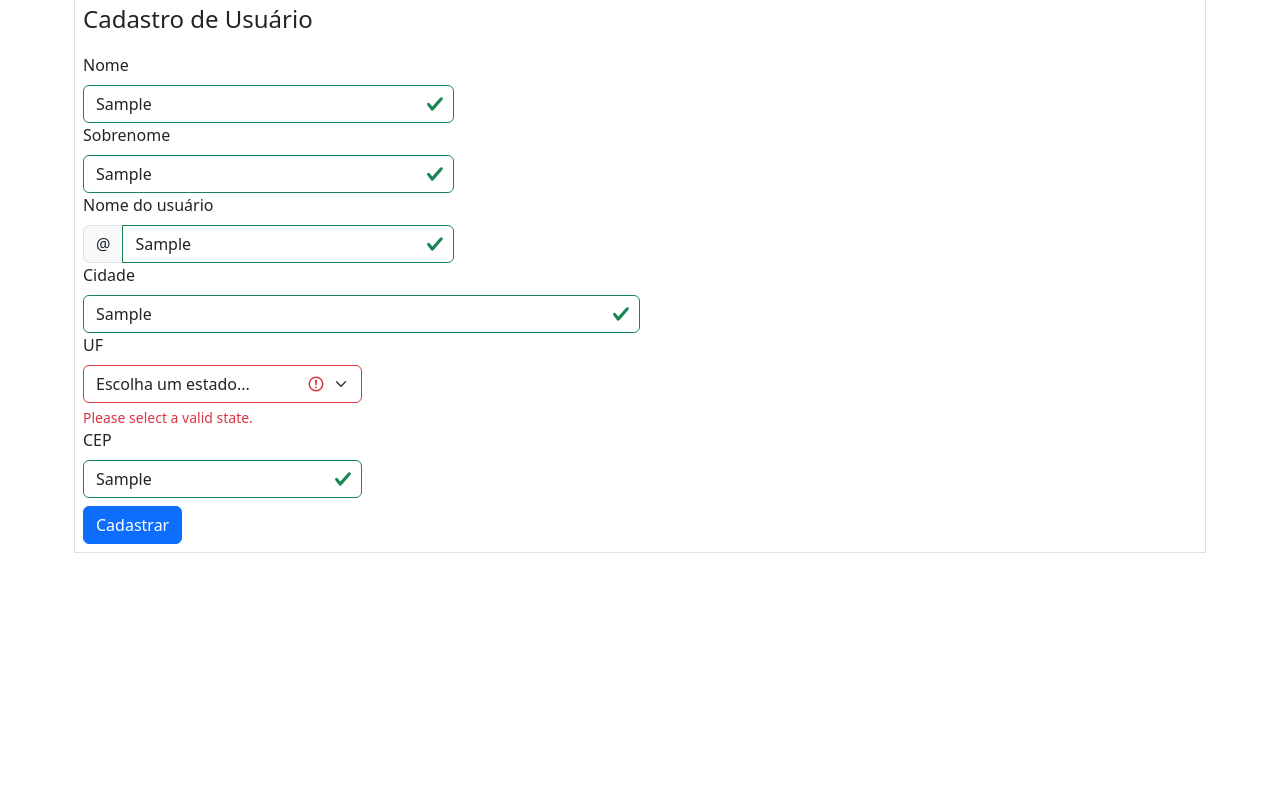
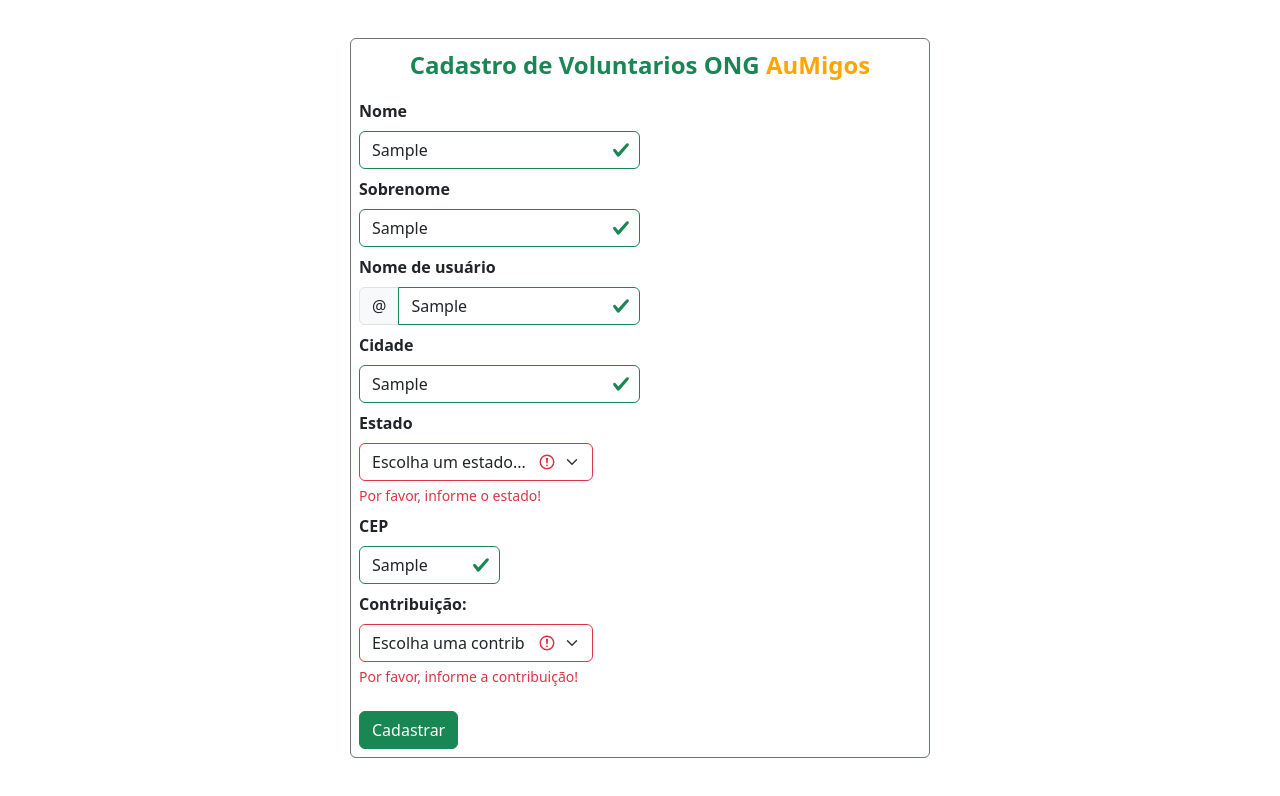
Before and after one commit to JoaaoLucas/ProjetoPPIM2AV, a website: page paginas/cadastroUsuario.html in a window 1280 px wide. Both pictures are taken after typing "Sample", "Sample", "Sample", "Sample", "Sample" into the empty fields and a click on the button "Cadastrar". Drawn offline with nearby package versions, Linux system fonts and the light colour scheme.

Commit message:
feats: Adicionado estilização para o formulario

```diff
--- a/paginas/cadastroUsuario.html
+++ b/paginas/cadastroUsuario.html
@@ -5,29 +5,29 @@
     <meta name="viewport" content="width=device-width, initial-scale=1.0">
     <title>Document</title>
     <link href="https://cdn.jsdelivr.net/npm/bootstrap@5.3.2/dist/css/bootstrap.min.css" rel="stylesheet" integrity="sha384-T3c6CoIi6uLrA9TneNEoa7RxnatzjcDSCmG1MXxSR1GAsXEV/Dwwykc2MPK8M2HN" crossorigin="anonymous">
-
+    <style>label{ font-weight: 600};</style>
 </head>
 <body>
-    <div class="container">
-        <form  action='/cadastrarUsuario' method="GET"  class="row g-3 needs-validation" novalidate>
-        <fieldset class="border p-2 mt-2">
-            <legend class="mb-3">Cadastro de Usuário</legend>
-            <div class="col-md-4">
+    <div class="container col-6" style="padding: 30px;">
+        <form action='/cadastrarUsuario' method="GET"  class="row col-12 needs-validation mx-auto my-auto" novalidate>
+        <fieldset class="border border-secondary rounded-2 p-2 mt-2">
+            <legend class="mb-3 text-success text-center" style="font-weight: 700;">Cadastro de Voluntarios ONG <span style="color: orange;">AuMigos</span></legend>
+            <div class="col-md-6 ">
               <label for="nome" class="form-label">Nome</label>
               <input type="text" class="form-control" id="nome" name="nome" required>
               <div class="invalid-feedback">
                 Por favor, informe seu nome!
               </div>
             </div>
-            <div class="col-md-4">
+            <div class="col-md-6 mt-2">
               <label for="sobrenome" class="form-label">Sobrenome</label>
               <input type="text" class="form-control" id="sobrenome" name="sobrenome" required>
               <div class="invalid-feedback">
                 Por favor, informe seu sobrenome!
               </div>
             </div>
-            <div class="col-md-4">
-              <label for="nomeUsuario" class="form-label">Nome do usuário</label>
+            <div class="col-md-6 mt-2">
+              <label for="nomeUsuario" class="form-label">Nome de usuário</label>
               <div class="input-group has-validation">
                 <span class="input-group-text" id="nomeUsuario">@</span>
                 <input type="text" class="form-control" id="nomeUsuario" name="nomeUsuario" aria-describedby="inputGroupPrepend" required>
@@ -36,15 +36,16 @@
                 </div>
               </div>
             </div>
-            <div class="col-md-6">
+
+            <div class="col-md-6 mt-2">
               <label for="cidade" class="form-label">Cidade</label>
               <input type="text" class="form-control" id="cidade" name="cidade" required>
               <div class="invalid-feedback">
                 Por favor, Informe a sua cidade!
               </div>
             </div>
-            <div class="col-md-3">
-              <label for="uf" class="form-label">UF</label>
+            <div class="col-md-5 mt-2">
+              <label for="uf" class="form-label">Estado</label>
               <select class="form-select" id="uf" name="uf" required>
                 <option selected disabled value="">Escolha um estado...</option>
                 <option value="AC">Acre</option>
@@ -77,19 +78,35 @@
                 <option value="EX">Estrangeiro</option>
               </select>
               <div class="invalid-feedback">
-                Please select a valid state.
+                Por favor, informe o estado!
               </div>
             </div>
-            <div class="col-md-3">
+            <div class="col-md-3 mt-2">
               <label for="cep" class="form-label">CEP</label>
               <input type="text" class="form-control" id="cep" name="cep" required>
               <div class="invalid-feedback">
                 Por favor, informe seu cep!
               </div>
             </div>
+            <div class="col-md-5 mt-2">
+              <label for="contribuicao" class="form-label">Contribuição: </label>
+              <select class="form-select" id="contribuicao" name="contribuicao" required>
+                <option selected disabled value="">Escolha uma contribuição...</option>
+                <option value="Alimentação e Hidratação">Alimentação e Hidratação</option>
+                <option value="Passeios e Exercícios">Passeios e Exercícios</option>
+                <option value="Limpeza e Higiene">Limpeza e Higiene</option>
+                <option value="Cuidados Médicos Básicos">Cuidados Médicos Básicos</option>
+                <option value="Treinamento Básico">Treinamento Básico</option>
+                <option value="Apoio Emocional">Apoio Emocional</option>
+              </select>
+              <div class="invalid-feedback">
+                Por favor, informe a contribuição!
+              </div>
+            </div>
 
-            <div class="col-12 mt-2">
-              <button class="btn btn-primary" type="submit">Cadastrar</button>
+
+            <div class="col-12 mt-4">
+              <button class="btn btn-success" type="submit">Cadastrar</button>
             </div>
           </fieldset>
           </form>
```
Also changed, not shown: index.js (+16 -6 lines).
